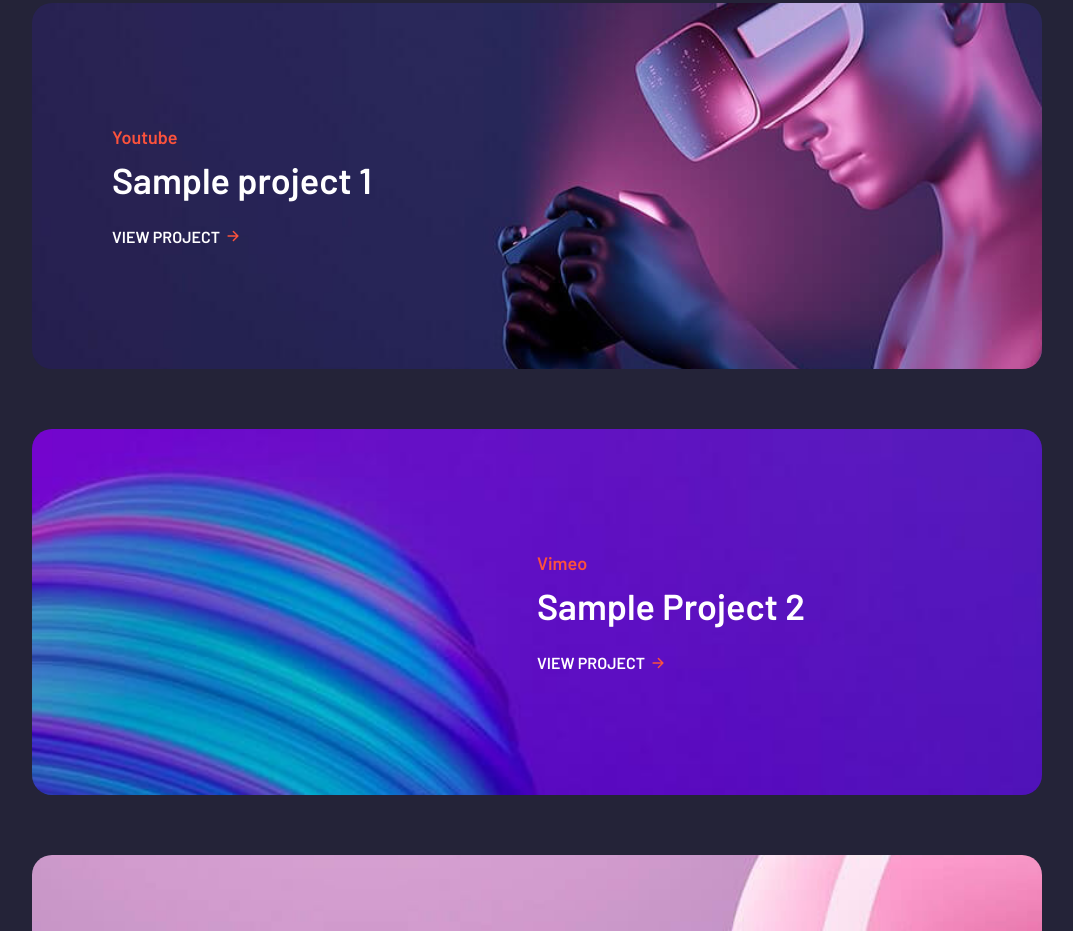
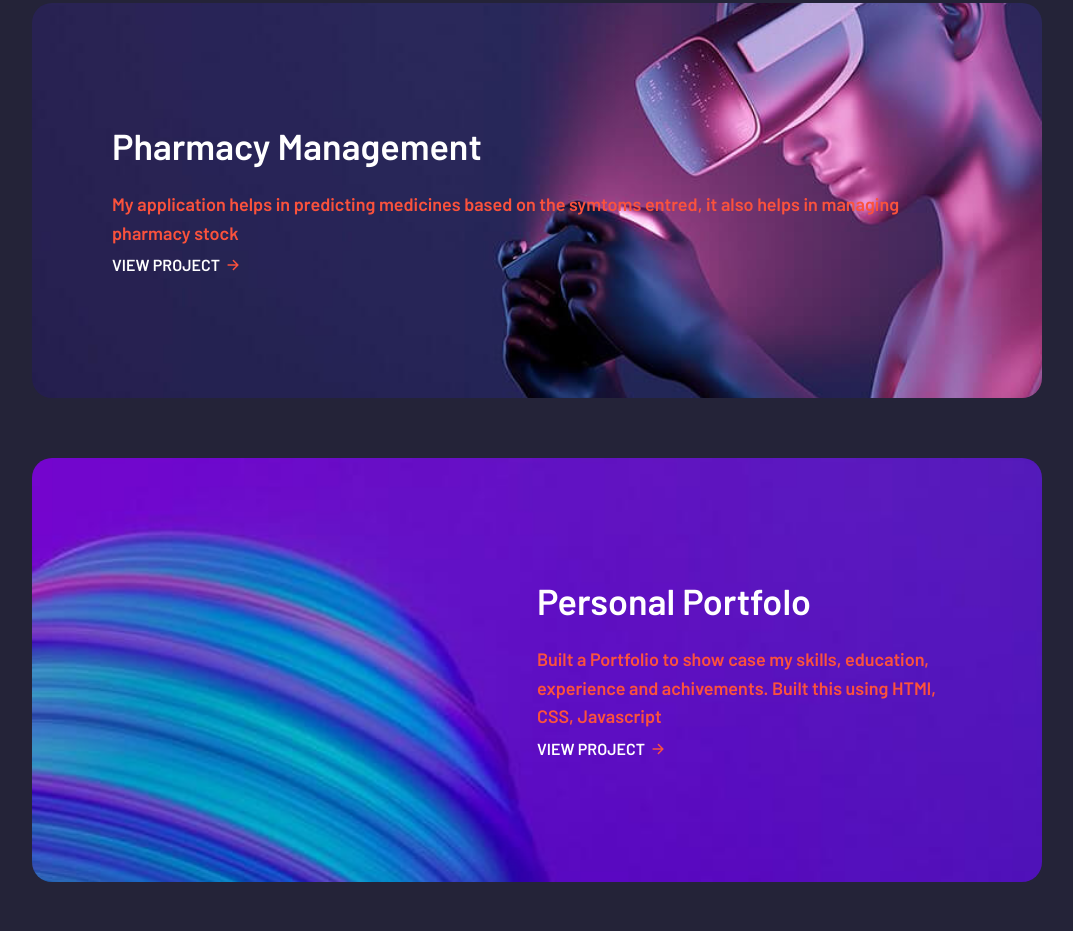
Before and after one commit to rushita-doradla/My-Portfolio, a plain HTML site: page index.html in a window 1280 px wide. Shown: the part 1817-2748 px from the top of the page, without its empty margins (103-1176 px from the left). Drawn offline with nearby package versions, Linux system fonts and the light colour scheme.

Commit message:
Update index.html

```diff
--- a/index.html
+++ b/index.html
@@ -217,9 +217,9 @@
             <li>
               <a href="#" class="portfolio-card" style="background-image: url('./assets/images/portfolio-1.jpg')">
                 <div class="card-content">
-                  <p class="card-subtitle">Youtube</p>
 
-                  <h3 class="h3 card-title">Sample project 1</h3>
+                  <h3 class="h3 card-title">Pharmacy Management</h3>
+                  <p class="card-subtitle">My application helps in predicting medicines based on the symtoms entred, it also helps in managing pharmacy stock</p>
 
                   <span class="btn-link">
                     <span>View Project</span>
@@ -235,9 +235,9 @@
               <a href="#" class="portfolio-card" style="background-image: url('./assets/images/portfolio-2.jpg')">
                 <div class="card-content">
 
-                  <p class="card-subtitle">Vimeo</p>
 
-                  <h3 class="h3 card-title">Sample Project 2</h3>
+                  <h3 class="h3 card-title">Personal Portfolo</h3>
+                  <p class="card-subtitle">Built a Portfolio to show case my skills, education, experience and achivements. Built this using HTMl, CSS, Javascript</p>
 
                   <span class="btn-link">
                     <span>View Project</span>
```
